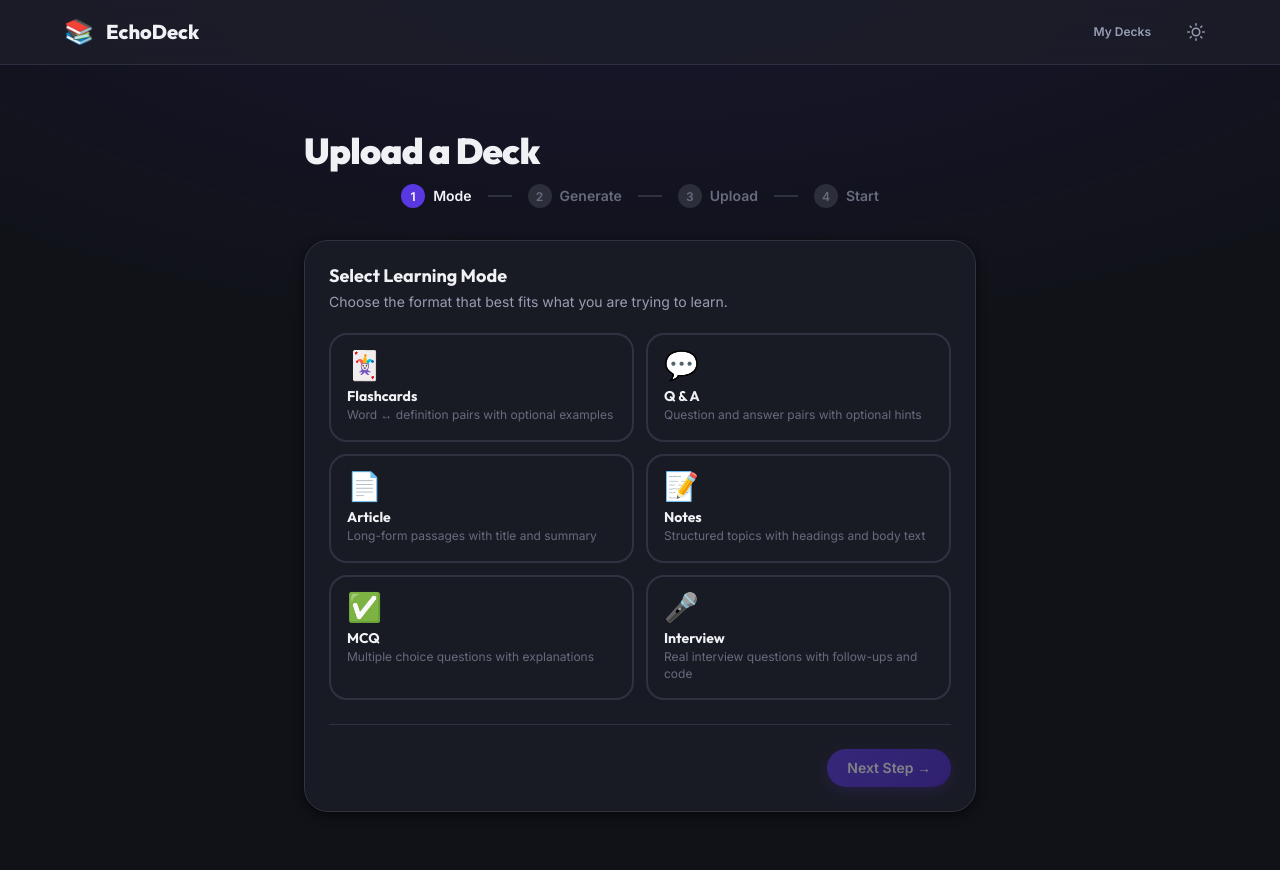
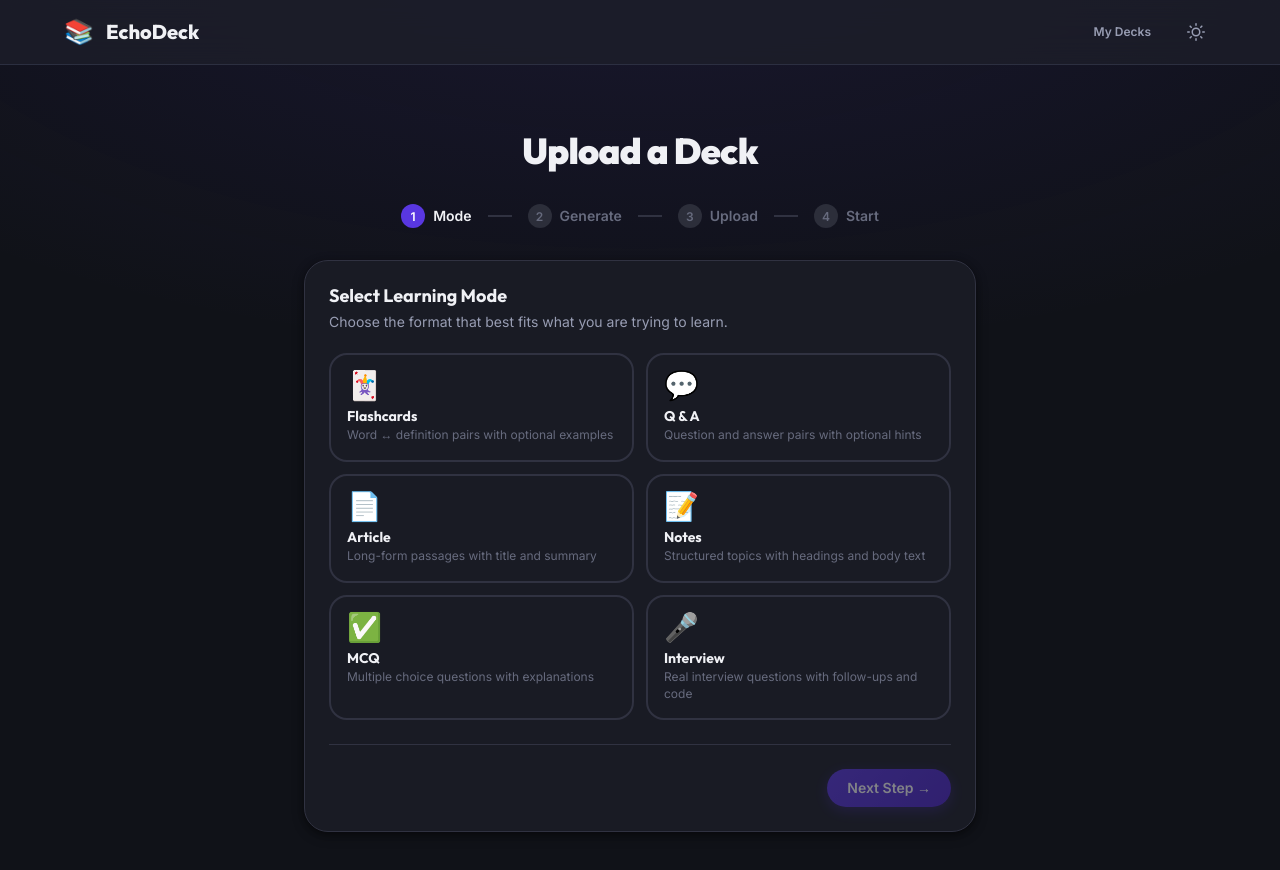
Before and after one commit to EECvision/reading-app, a Next.js app: page /upload in a window 1280 px wide. Shown: the top 870 px of the page. Built offline with nearby package versions, Linux system fonts and the light colour scheme.

Commit message:
fix: ui issue

```diff
--- a/src/app/upload/page.module.css
+++ b/src/app/upload/page.module.css
@@ -31,7 +31,8 @@
   font-family: var(--font-display);
   font-weight: 900;
   letter-spacing: -0.02em;
-  margin-bottom: var(--space-3);
+  margin-bottom: var(--space-8);
+  text-align: center;
 }
 
 .pageDesc {
```
Also changed, not shown: src/components/session/FlashCard.module.css (+8 -4 lines).
